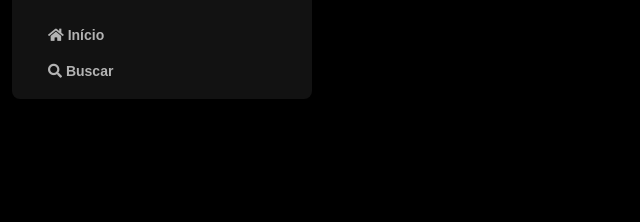
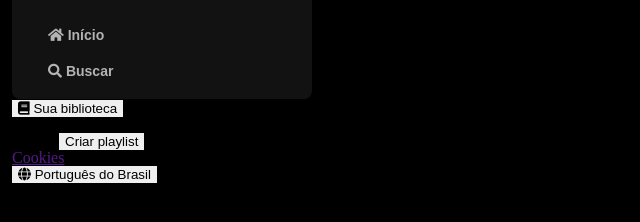
Before and after one commit to vanessasousapro/spotify-imersao-alura, a plain HTML site: page index.html in a window 1280 px wide. Shown: the part 74-296 px from the top of the page, without its empty margins (0-640 px from the left). Drawn offline with Linux system fonts and the light colour scheme.

Commit message:
Update index.html

```diff
--- a/index.html
+++ b/index.html
@@ -1,5 +1,6 @@
 <!DOCTYPE html>
 <html lang="pt-BR">
+
 <head>
     <meta charset="UTF-8">
     <meta name="viewport" content="width=device-width, initial-scale=1.0">
@@ -14,6 +15,7 @@
         integrity="sha384-jLKHWM3JRmfMU0A5x5AkjWkw/EYfGUAGagvnfryNV3F9VqM98XiIH7VBGVoxVSc7" crossorigin="anonymous" />
 
 </head>
+
 <body>
     <div class="sidebar">
         <nav class="sidebar__navigation">
@@ -22,7 +24,6 @@
                     <img src="./assets/icons/logo-spotify.png" alt="logo do spotify">
                 </a>
             </div>
-                <div>
             <ul>
                 <li>
                     <a href="">
@@ -41,9 +42,41 @@
                     </a>
                 </li>
             </ul>
+        </nav>
+
+        <div class="library">
+            <div class="library__content">
+                <button class="library__button">
+                    <span class="fa fas fa-book"></span>
+                    <span>Sua biblioteca</span>
+                </button>
+                <span class="fa fa-plus"></span>
+            </div>
+            <section class="section-playlist">
+                <div class="section-playlist__content">
+                    <span class="text title">
+                        Crie sua primeira playlist
+                    </span>
+                    <span class="text subtitle">
+                        É fácil, vamos te ajudar.
+                    </span>
+                    <button class="section-playlist__button">
+                        <span>Criar playlist</span>
+                    </button>
+                </div>
+            </section>
+            <div class="cookies">
+                <a href="">Cookies</a>
+            </div>
+            <div class="languages">
+                <button class="languages__button">
+                    <span class="fa fa-globe"></span>
+                    <span>Português do Brasil</span>
+                </button>
             </div>
         </div>
-        </nav>
+    </div>
     </div>
 </body>
+
 </html>
```
Lines whose indentation alone changed are shown as unchanged.
